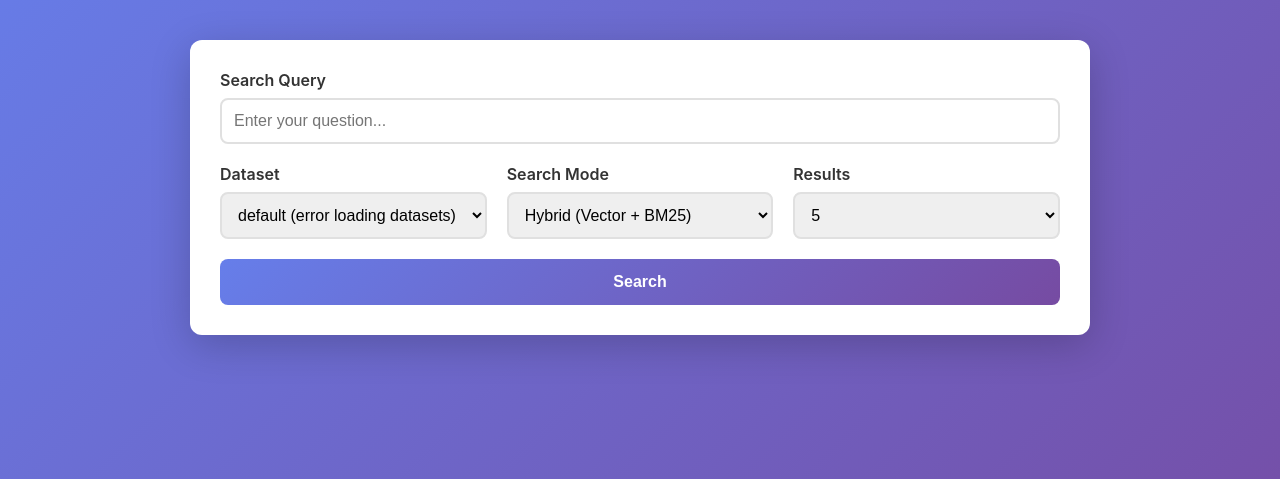
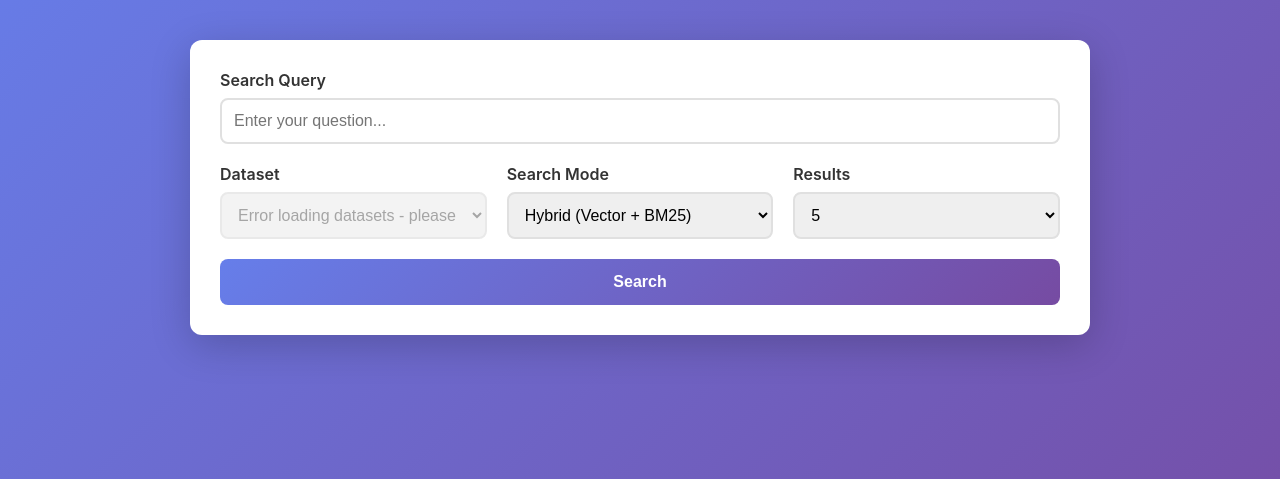
Before and after one commit to florianbuetow/x-rag, a FastAPI app: page / in a window 1280 px wide. Shown: the part 113-592 px from the top of the page. Run offline with FastAPI, Linux system fonts and the light colour scheme; parts of the project's set-up code (start-up, migrations or seed data) failed here and were passed over.

Commit message:
fix: remove 'default' namespace fallback in search UI error handling
When dataset loading fails, disable the namespace selector instead of
falling back to a 'default' namespace. This prevents queries with
invalid namespaces and forces proper configuration.

Enforces no-defaults policy in the UI layer.

```diff
--- a/src/search_ui/templates/index.html
+++ b/src/search_ui/templates/index.html
@@ -273,8 +273,8 @@
                 console.log(`Loaded ${data.datasets.length} datasets`);
             } catch (err) {
                 console.error('Failed to load datasets:', err);
-                select.innerHTML = '<option value="default">default (error loading datasets)</option>';
-                select.disabled = false;
+                select.innerHTML = '<option value="">Error loading datasets - please select a namespace</option>';
+                select.disabled = true;
             }
         }
 
```
